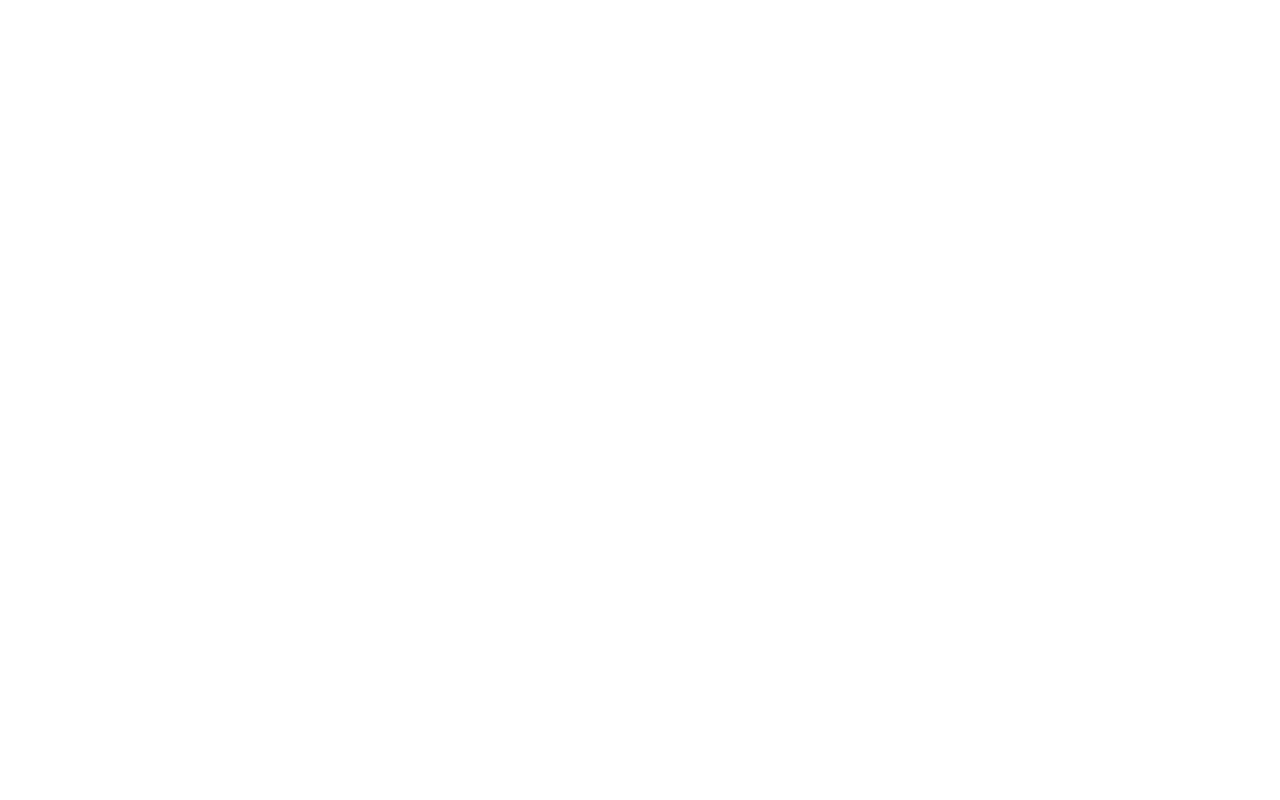
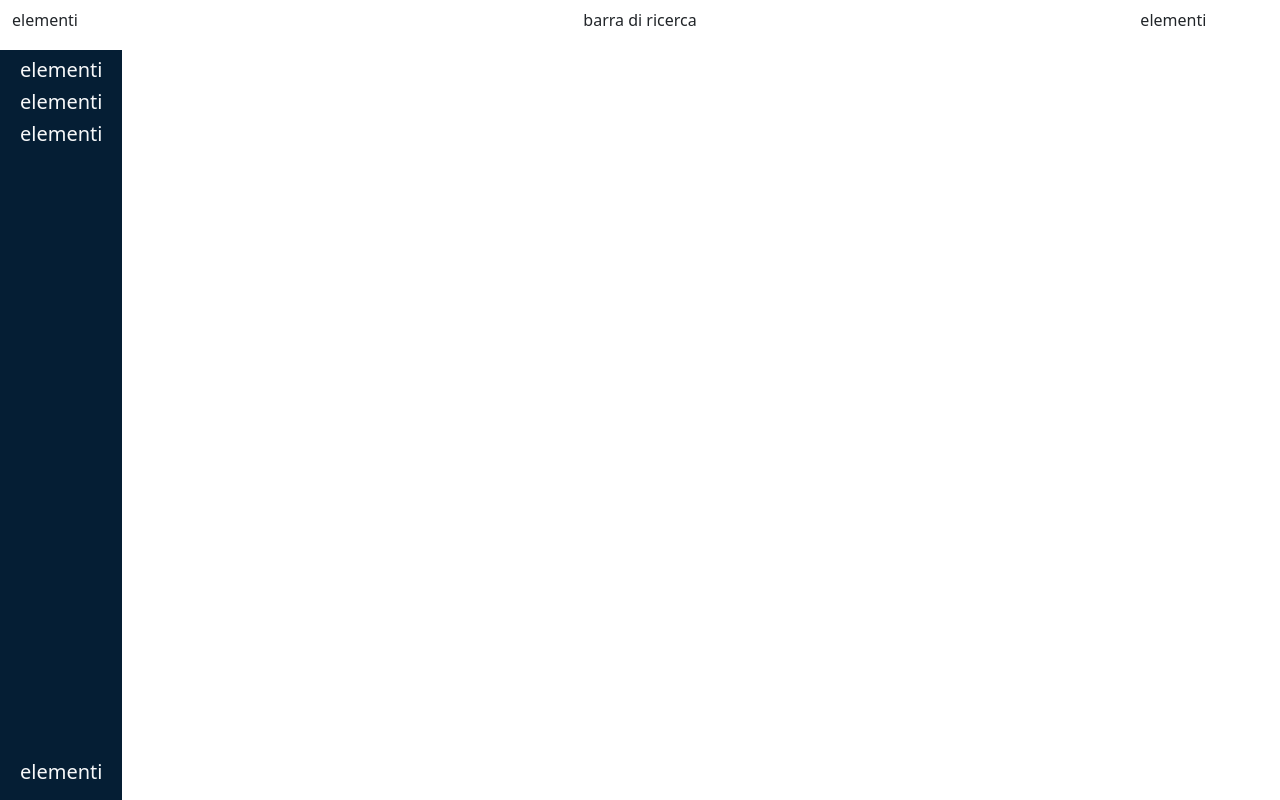
Before and after one commit to GiadaMarzapane/html-css-bootstrap-dashboard, a plain HTML site: page index.html in a window 1280 px wide. Drawn offline with nearby package versions, Linux system fonts and the light colour scheme.

Commit message:
Add header + prima parte aside

```diff
--- a/css/style.css
+++ b/css/style.css
@@ -0,0 +1,17 @@
+:root{
+    --aside-color: #051e34;
+}
+
+header{
+    height: 50px;
+}
+
+main{
+    height: calc(100vh - 50px);
+}
+
+aside{
+    background-color: var(--aside-color);
+    height: 100%;
+    width: fit-content;
+}
--- a/index.html
+++ b/index.html
@@ -11,6 +11,40 @@
         <title>Bootstrap Dashboard</title>
     </head>
     <body>
-
+        <!-- INIZIO HEADER -->
+        <header>
+            <div class="container-fluid py-2 top-0 start-0">
+                <div class="row justify-content-between">
+                    <div class="col-2">
+                        elementi
+                    </div>
+                    <div class="col-auto">
+                        barra di ricerca
+                    </div>
+                    <div class="col-2 text-center">
+                        elementi
+                    </div>
+                </div>
+            </div>
+        </header>
+        <!-- FINE HEADER -->
+        <!-- INIZIO MAIN -->
+        <main>
+            <aside class="p-2">
+                <div class="container-fluid h-100">
+                    <div class="h-100 row flex-column">
+                        <div class="col text-light">
+                            <h5>elementi</h5>
+                            <h5>elementi</h5>
+                            <h5>elementi</h5>
+                        </div>
+                        <div class="col-auto text-light">
+                            <h5>elementi</h5>
+                        </div>
+                    </div>
+                </div>
+            </aside>
+        </main>
+        <!-- FINE MAIN -->
     </body>
 </html>
```
Lines whose indentation alone changed are shown as unchanged.
